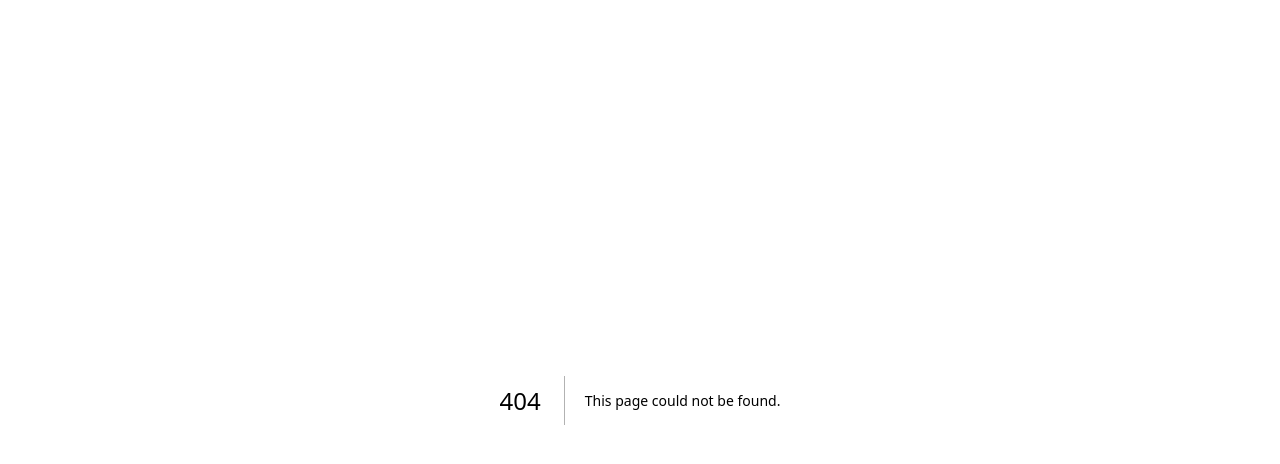
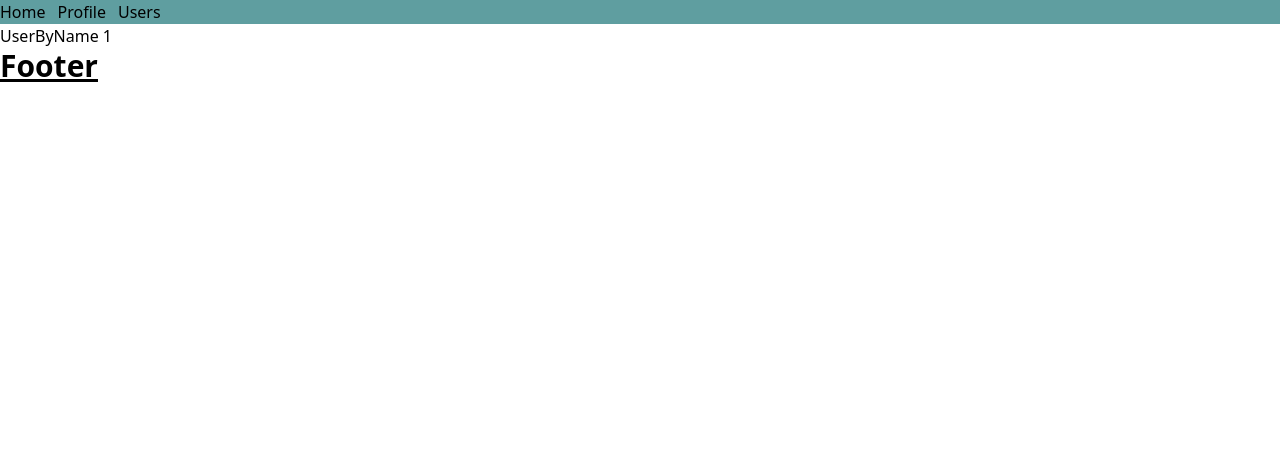
Before and after one commit to DedeNurhadiPutra/nextjs-sanbercode-batch62, a Next.js app: page /users/1 in a window 1280 px wide. Before the commit this address had no page. Shown: the top 464 px of the page. Built offline with nearby package versions, Linux system fonts and the light colour scheme.

Commit message:
feat: tugas hari-8

```diff
--- /dev/null
+++ b/pages/users/[id].js
@@ -0,0 +1,13 @@
+import Layout from '@/layout';
+import { useRouter } from 'next/router';
+
+export default function UserByName() {
+  const router = useRouter();
+  const { id } = router?.query;
+
+  return (
+    <Layout>
+      <p>UserByName {id}</p>
+    </Layout>
+  );
+}
```
